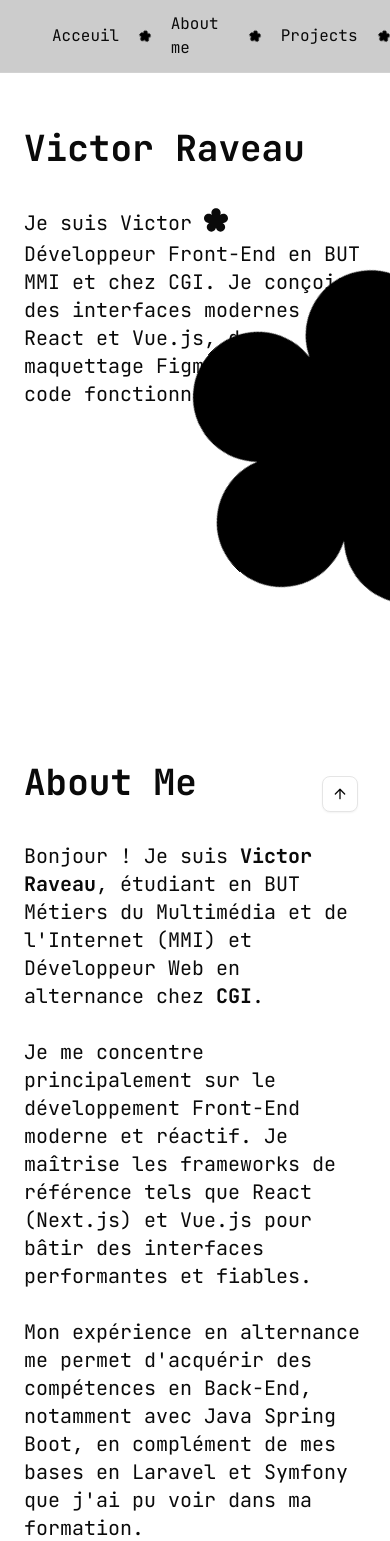
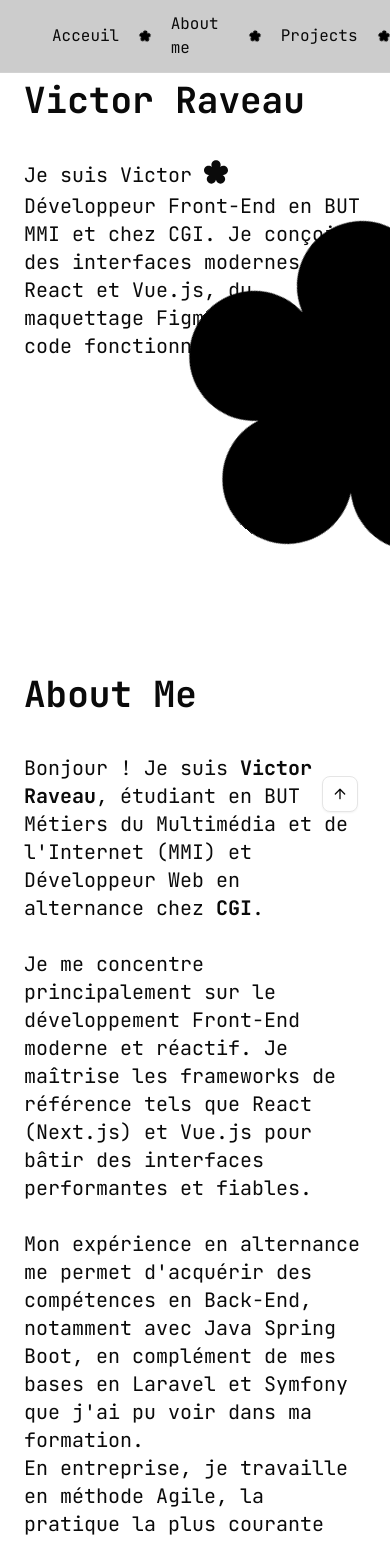
Before and after one commit to vairan37/my-portfolio, a Next.js app: page / in a window 390 px wide. Shown: the top 1541 px of the page. Built offline with nearby package versions, Linux system fonts and the light colour scheme.

Commit message:
réduction des espaces entre les section

```diff
--- a/components/sections/AboutMe.jsx
+++ b/components/sections/AboutMe.jsx
@@ -1,6 +1,6 @@
 export default function AboutMe() {
   return (
-    <div id="about" className="min-h-[80vh] md:h-[80vh] px-6 md:px-50 py-20 md:py-0 flex flex-col justify-center">
+    <div id="about" className="min-h-[80vh] md:h-[80vh] px-6 md:px-50 py-10 md:py-0 flex flex-col justify-center">
       <h2 className="text-4xl md:text-7xl font-bold">About Me</h2>
       <p className="text-xl md:text-3xl mt-10 md:mt-15">
         Bonjour ! Je suis <strong>Victor Raveau</strong>, étudiant en BUT
--- a/components/sections/Acceuil.jsx
+++ b/components/sections/Acceuil.jsx
@@ -4,7 +4,7 @@ export default function Acceuil() {
   return (
     <div
       id="acceuil"
-      className="mt-32 md:mt-75 min-h-[60vh] md:h-[60vh] relative overflow-hidden px-6 md:px-50"
+      className="mt-20 md:mt-75 min-h-[60vh] md:h-[60vh] relative overflow-hidden px-6 md:px-50"
     >
       <h1 className="text-4xl md:text-7xl font-bold">Victor Raveau</h1>
       <p className="text-xl md:text-3xl mt-10 md:mt-20">
--- a/components/sections/Projets.jsx
+++ b/components/sections/Projets.jsx
@@ -13,7 +13,7 @@ import Image from "next/image";
 
 export default function Projets() {
   return (
-    <div id="projets" className="min-h-[70vh] px-6 md:px-50 py-20 md:py-0">
+    <div id="projets" className="min-h-[70vh] px-6 md:px-50 py-10 md:py-0">
       <h2 className="text-4xl md:text-5xl font-bold">Projets</h2>
       <div className="grid grid-cols-1 md:grid-cols-2 gap-5 mt-10 md:mt-15">
         {projets.map((projet) => (
```
